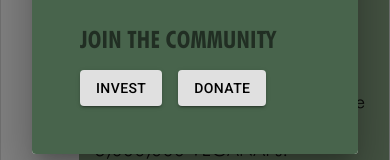
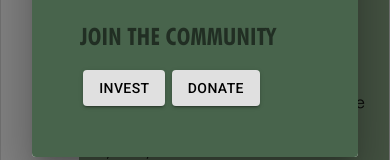
Before and after one commit to Vegan-Africa-Fund/dotorg, a Next.js app: page / in a window 390 px wide. Shown: the part 382-542 px from the top of the page. Built offline with nearby package versions, Linux system fonts and the light colour scheme; what aws-amplify would draw is missing.

Commit message:
fix the modal for mobile version

```diff
--- a/pages/index.tsx
+++ b/pages/index.tsx
@@ -42,7 +42,10 @@ const useStyles = makeStyles(theme => ({
 
   dialogButton: {
     color: "#000",
-    marginRight: "1rem"
+    marginRight: "1rem",
+    [theme.breakpoints.down('xs')] : {
+      margin: "0.2rem"
+    }
   }
 }))
 
```
